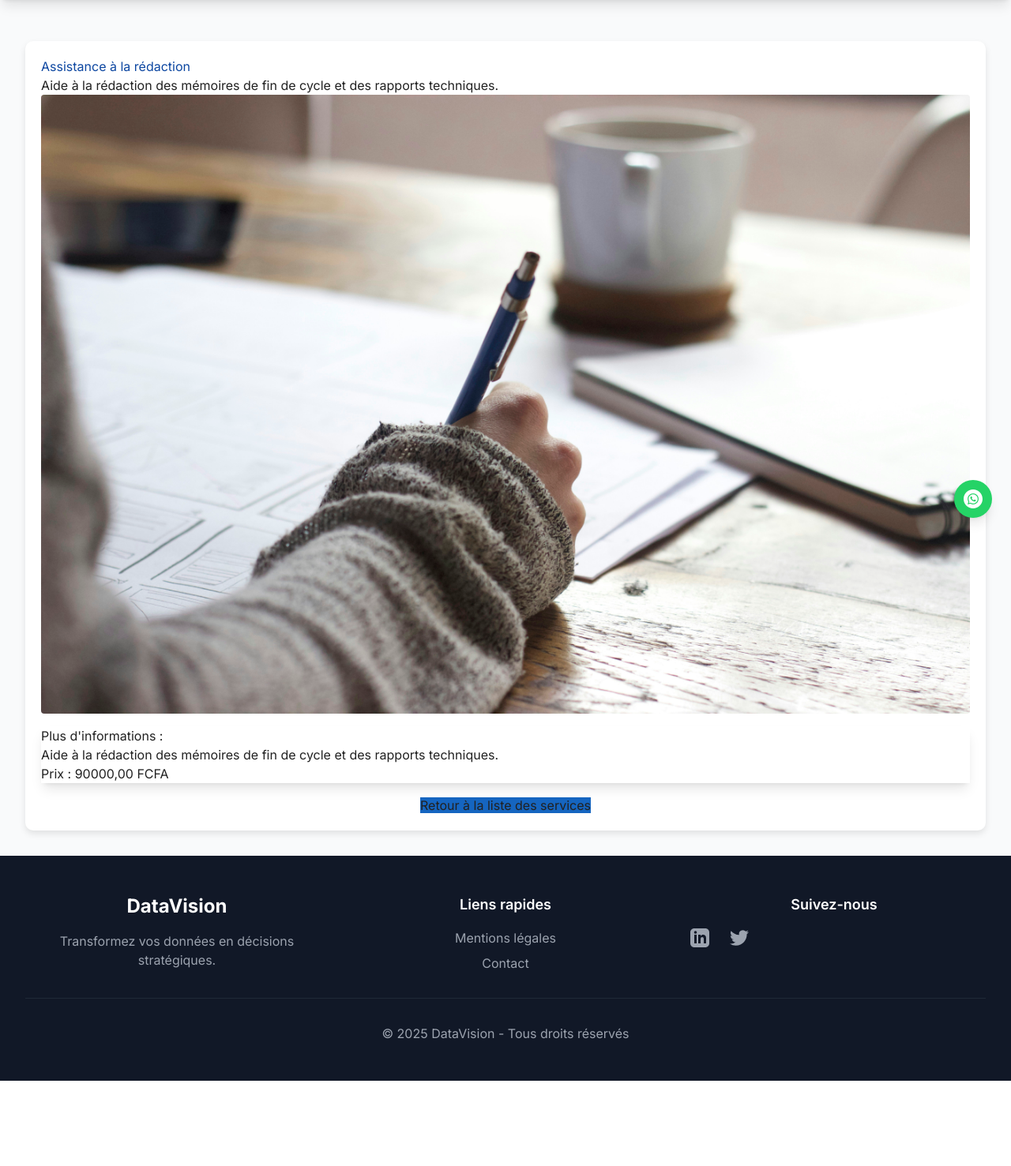
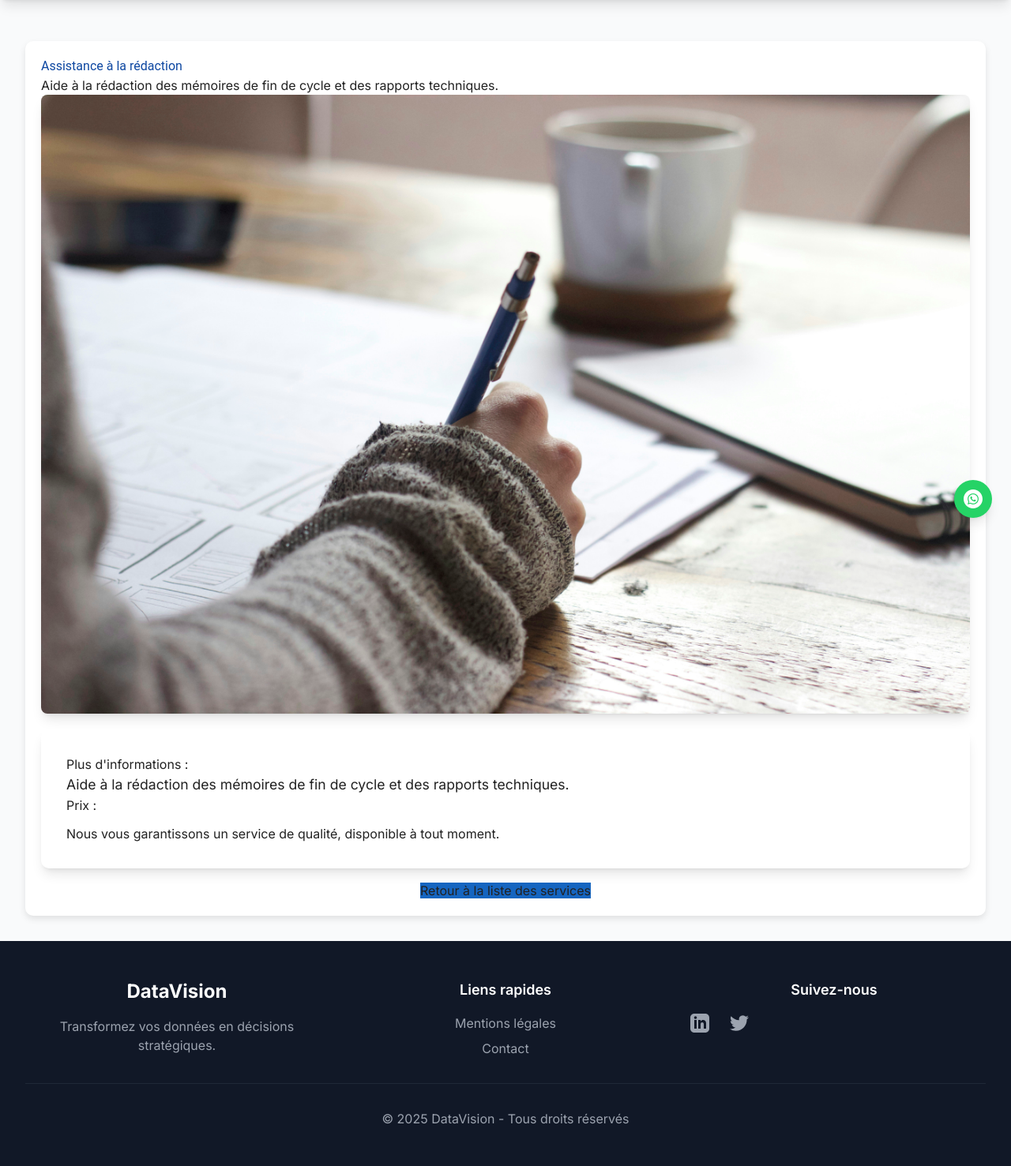
Before and after one commit to LALLOGO45/Datavision, a Django app: page /services/services/3/ in a window 1280 px wide. Shown: the part 64-1541 px from the top of the page at 79% size. Before the commit the page ends 1433 px from the top, so only its background shows below. Run offline with Django 5.2, Linux system fonts and the light colour scheme; data comes from the database, SQL or seed files in the repository; some libraries are stand-ins or nearby versions.

Commit message:
Amélioration du design de la page service

```diff
--- a/core/templates/core/static/css/style.css
+++ b/core/templates/core/static/css/style.css
@@ -112,3 +112,37 @@ footer a:hover {
 #btnTop:hover {
     background-color: #0056b3;
 }
+
+
+/* Effet hover sur les boutons */
+.hover-effect:hover {
+    background-color: #0056b3;
+    transform: translateY(-3px);
+    transition: transform 0.3s ease, background-color 0.3s ease;
+}
+
+/* Cartes avec une ombre et une bordure arrondie */
+.card {
+    border-radius: 10px;
+    box-shadow: 0 4px 8px rgba(0, 0, 0, 0.1);
+}
+
+/* Amélioration de l'espacement pour un design aéré */
+.card-body {
+    padding: 2rem;
+}
+
+.container {
+    max-width: 1200px;
+}
+
+/* Style pour la description du service */
+.card-text {
+    font-size: 1.1rem;
+    line-height: 1.6;
+}
+
+/* Typographie de titre */
+h1.display-4 {
+    font-family: 'Roboto', sans-serif;
+}
--- a/services/templates/services/detail_service.html
+++ b/services/templates/services/detail_service.html
@@ -2,34 +2,37 @@
 
 {% block content %}
 <div class="container mt-5">
-    <!-- Section d'en-tête -->
-    <div class="row mb-4">
+    <!-- Section d'en-tête avec une image de fond -->
+    <div class="row mb-5">
         <div class="col-md-6">
-            <h1>{{ service.name }}</h1>
-            <p class="text-muted">{{ service.description|truncatewords:30 }}</p>
+            <h1 class="display-4 text-primary font-weight-bold">{{ service.name }}</h1>
+            <p class="text-muted lead">{{ service.description|truncatewords:30 }}</p>
         </div>
         <div class="col-md-6">
-            <!-- Image du service -->
-            <img src="{{ service.image.url }}" class="img-fluid rounded" alt="{{ service.name }}">
+            <!-- Image du service avec bordure et ombre -->
+            <img src="{{ service.image.url }}" class="img-fluid rounded-lg shadow-lg" alt="{{ service.name }}">
         </div>
     </div>
 
-    <!-- Détails du service -->
+    <!-- Section des détails du service -->
     <div class="row">
         <div class="col-md-8">
-            <div class="card shadow-lg">
+            <div class="card shadow-lg border-light mb-4">
                 <div class="card-body">
-                    <h4>Plus d'informations :</h4>
-                    <p>{{ service.description }}</p>
-                    <h5>Prix : <span class="badge bg-success">{{ service.price }} FCFA</span></h5>
+                    <h4 class="card-title text-dark">Plus d'informations :</h4>
+                    <p class="card-text">{{ service.description }}</p>
+                    <h5 class="font-weight-bold">Prix :
+                        <span class="badge bg-success text-white">{{ service.price }} FCFA</span>
+                    </h5>
+                    <p class="text-muted small mt-3">Nous vous garantissons un service de qualité, disponible à tout moment.</p>
                 </div>
             </div>
         </div>
     </div>
 
-    <!-- Bouton de retour -->
+    <!-- Bouton de retour avec animation et styles -->
     <div class="mt-4 text-center">
-        <a href="{% url 'liste_services' %}" class="btn btn-primary">Retour à la liste des services</a>
+        <a href="{% url 'liste_services' %}" class="btn btn-lg btn-primary shadow-sm hover-effect">Retour à la liste des services</a>
     </div>
 </div>
 
```
